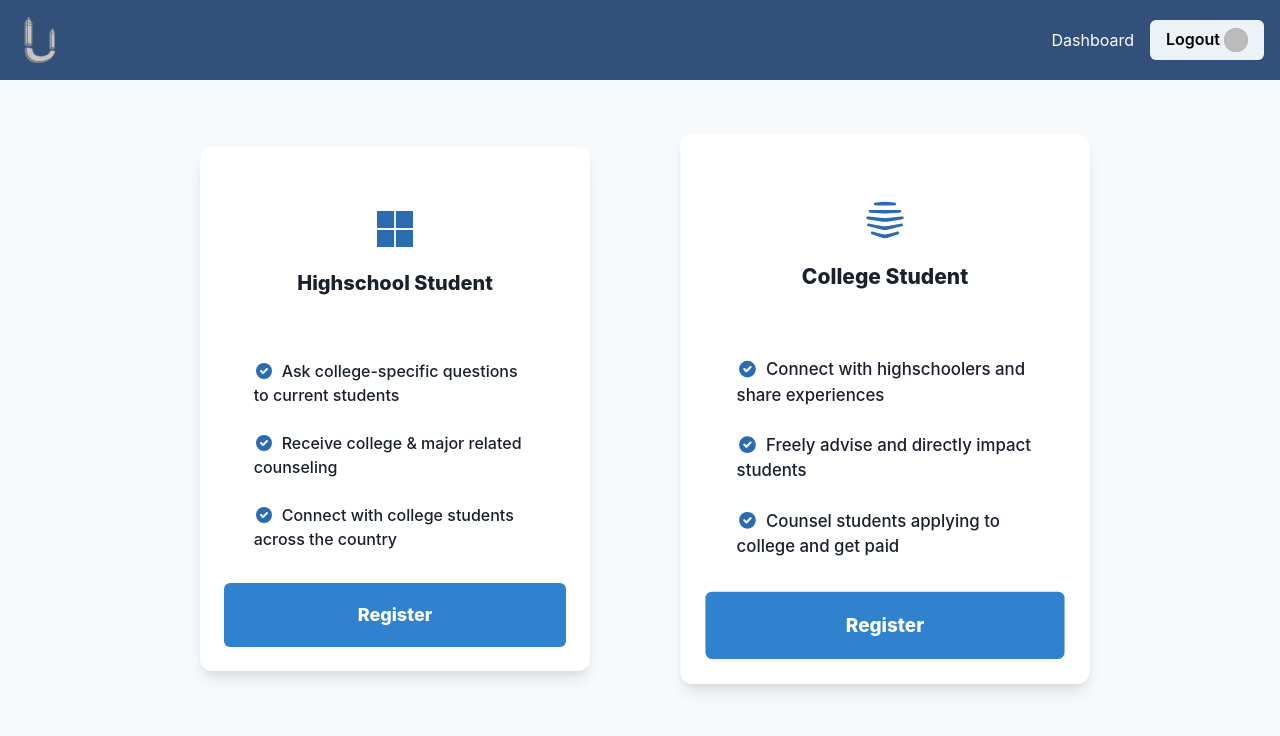
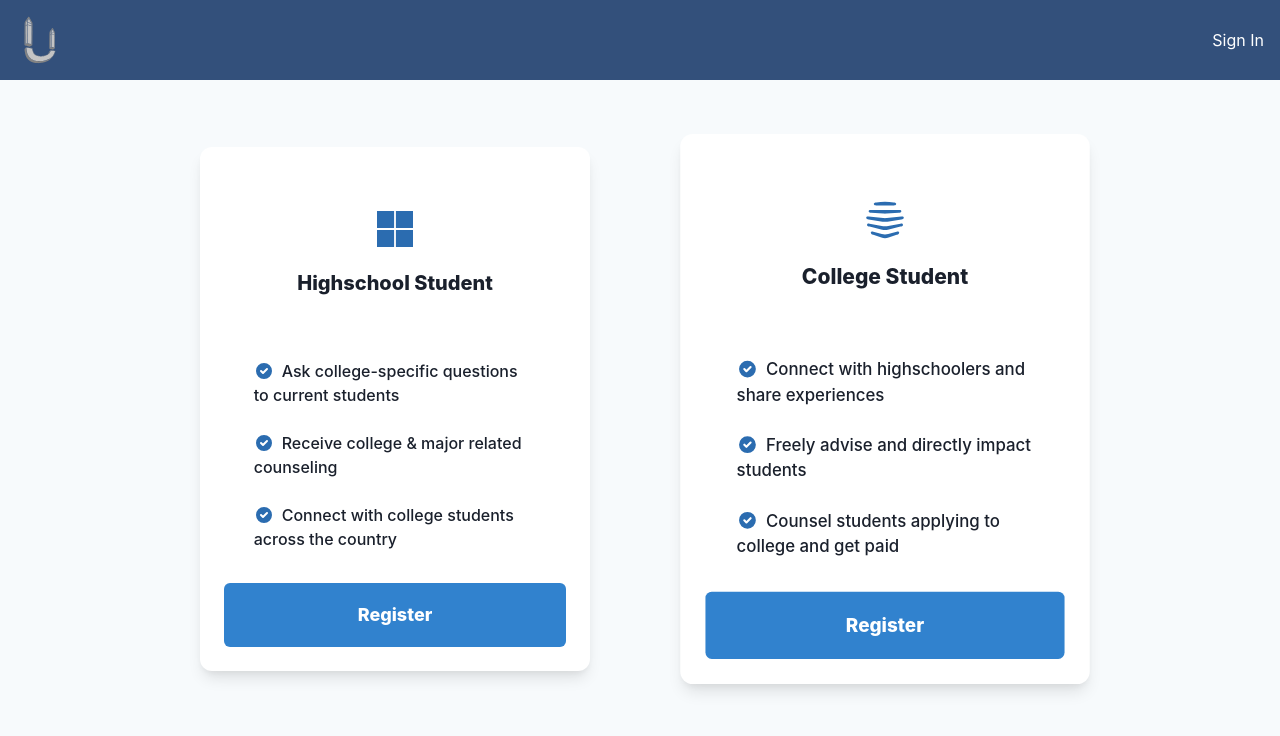
Before and after one commit to ttonyxx/Unify, a React (Create React App) app: page /signin in a window 1280 px wide. Shown: the top 736 px of the page. Built offline with nearby package versions, Linux system fonts and the light colour scheme; no server answers; sample sign-in values are in the browser's storage.

Commit message:
changed struct

```diff
--- a/package.json
+++ b/package.json
@@ -21,6 +21,7 @@
     "react-icons": "^3.0.0",
     "react-router-dom": "^5.3.0",
     "react-scripts": "4.0.3",
+    "react-transition-group": "^4.4.2",
     "web-vitals": "^0.2.2"
   },
   "scripts": {
--- a/src/Components/CollegeDashboard/CollegeDashboard.jsx
+++ b/src/Components/CollegeDashboard/CollegeDashboard.jsx
@@ -5,6 +5,7 @@ import { useAuthState } from "react-firebase-hooks/auth";
 import { StudentBox } from "./StudentBox"
 import { Text, Badge, Box, HStack, Tag } from "@chakra-ui/react"
 import './CollegeDashboard.css'
+//import ReactCSSTransitionGroup from 'react-transition-group';
 
 function CollegeDashboard() {
   const [user, loading, error] = useAuthState(auth);
@@ -72,6 +73,7 @@ function CollegeDashboard() {
 
   return (
     <div className="dashboard">
+
         <Text fontSize="6xl">Welcome, {user ? user.displayName.split(" ")[0] : ""} 👋</Text>
         <Text mt={5} fontSize="4xl">Your balance is <Badge mb={0.5} fontSize="0.8em" colorScheme="green">{ balance }</Badge></Text>
 
--- a/src/Components/Navbar/Navbar.jsx
+++ b/src/Components/Navbar/Navbar.jsx
@@ -12,9 +12,10 @@ const Navbar = () => {
   const [user, loading, error] = GetAuthInfo();
   const [location] = useState(useLocation());
 
-  console.log(location.pathname)
   useEffect(() => {
+    if (location.pathname == '/signin') {
 
+    }
   }, [user, loading]);
 
   return (
@@ -35,12 +36,12 @@ const Navbar = () => {
         margin="1rem 0.5rem 1rem 0rem"
       />
       <Spacer />
-      {user ?
+      {user && location.pathname != '/signin' ?
         (<Link to='/dashboard'>
           Dashboard
         </Link>) : (<></>)
       }
-      {user ?
+      {user && location.pathname != '/signin' ?
         (<Button
           onClick={logout}
           color='black'
```
Also changed, not shown: userStruct.txt, 1 other file (tests, documents, lock files or other folders).
